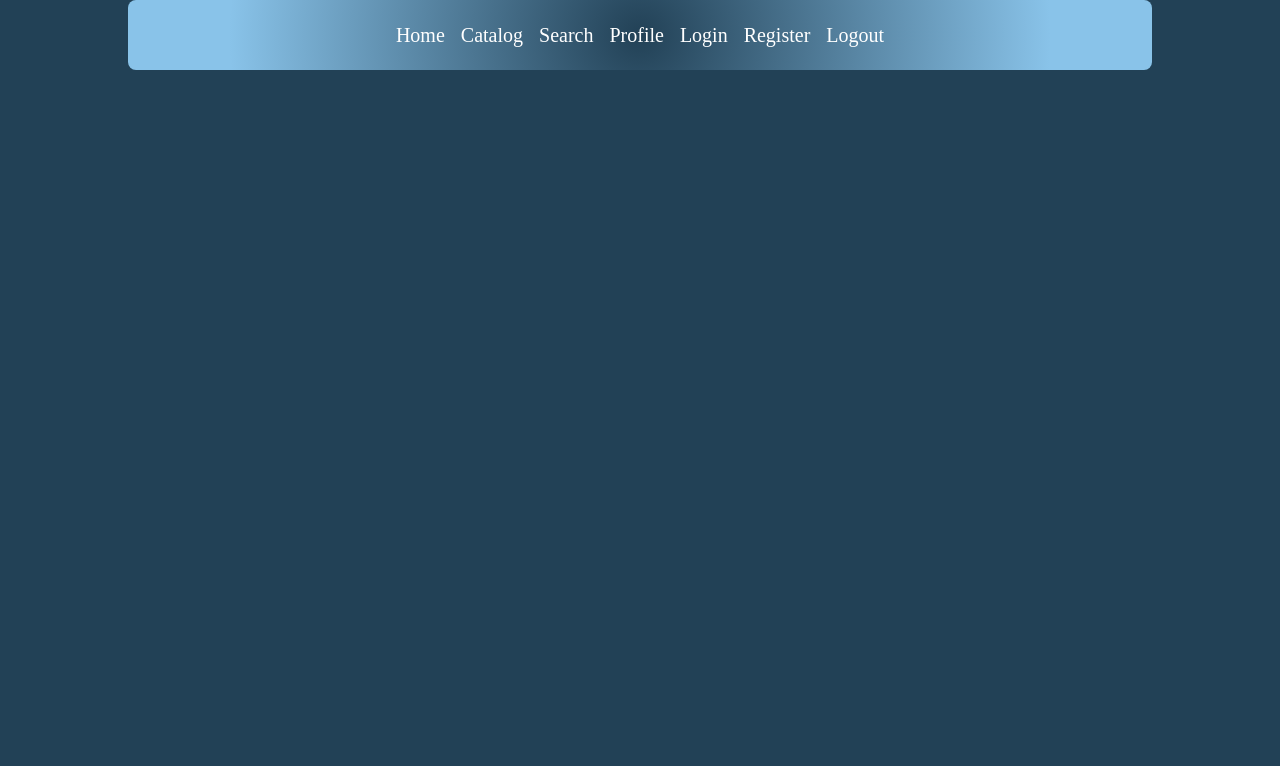
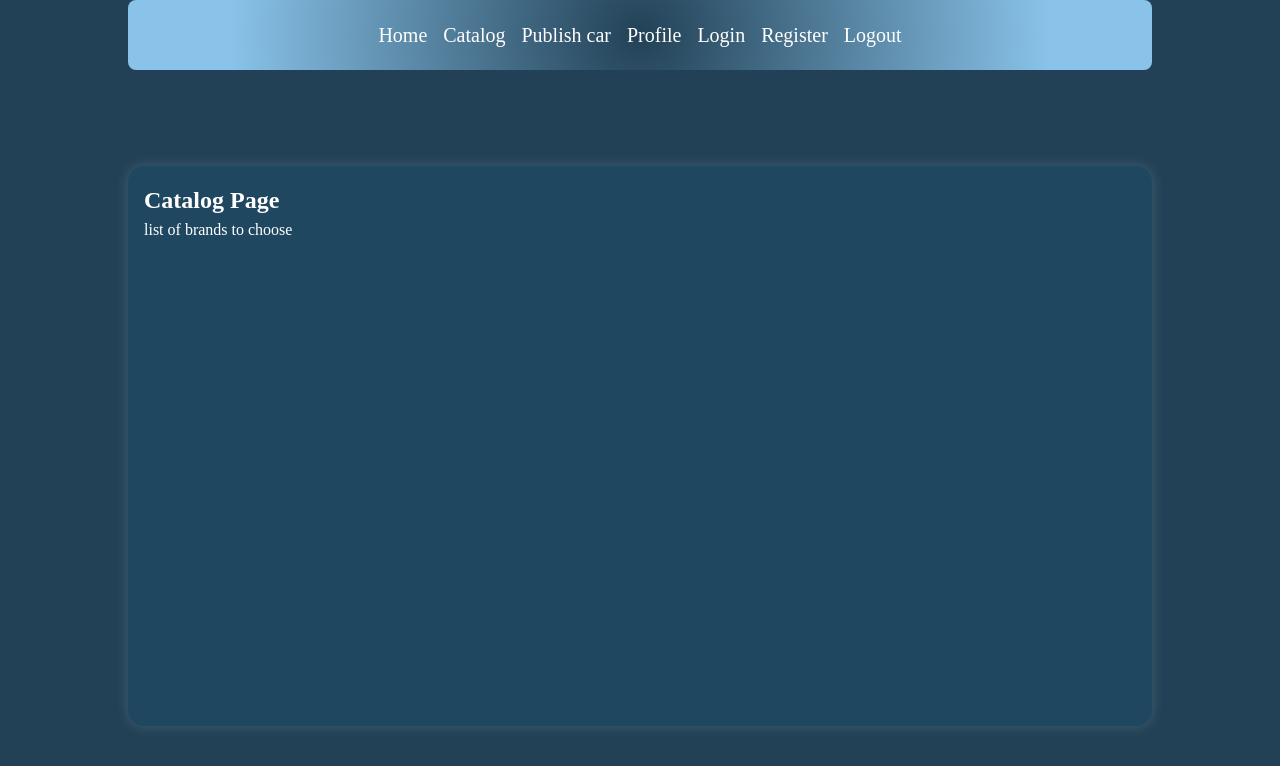
Before and after one commit to Dimo-Hristov/Auto-explorer, a React (Create React App) app in the folder client/: page /catalog in a window 1280 px wide. Shown: the top 766 px of the page. Built offline with nearby package versions, Linux system fonts and the light colour scheme.

Commit message:
create catalogPage, add routes to header

```diff
--- a/client/src/App.js
+++ b/client/src/App.js
@@ -1,18 +1,19 @@
 import './global.css';
 import { Header } from "./components/Header/Header";
 import { Routes, Route } from 'react-router-dom';
-import { HomePage } from './components/homePage/HomePage';
+import { HomePage } from './components/HomePage/HomePage';
+import { CatalogPage } from './components/CatalogPage/CatalogPage';
 
 function App() {
   return (
     <>
       <Header />
       <main className="app">
-
+        <Routes>
+          <Route path='/' element={<HomePage />} />
+          <Route path='/catalog' element={<CatalogPage />} />
+        </Routes>
       </main>
-      <Routes>
-        <Route path='/' element={<HomePage />} />
-      </Routes>
     </>
   );
 }
--- /dev/null
+++ b/client/src/components/CatalogPage/CatalogPage.js
@@ -0,0 +1,8 @@
+export const CatalogPage = () => {
+    return (
+        <section>
+            <h1>Catalog Page</h1>
+            <p>list of brands to choose</p>
+        </section>
+    )
+}
--- a/client/src/components/Header/Header.js
+++ b/client/src/components/Header/Header.js
@@ -1,17 +1,18 @@
 import headerSyles from './header.module.css';
+import { Link } from 'react-router-dom';
 
 export const Header = () => {
     return (
         <header className={headerSyles.header}>
             <nav>
                 <ul>
-                    <li>Home</li>
-                    <li>Catalog</li>
-                    <li>Search</li>
-                    <li>Profile</li>
-                    <li>Login</li>
-                    <li>Register</li>
-                    <li>Logout</li>
+                    <li><Link to={'/'}>Home</Link></li>
+                    <li><Link to={'/catalog'}>Catalog</Link></li>
+                    <li><Link to={'/publish'}>Publish car</Link></li>
+                    <li><Link to={'/profile'}>Profile</Link></li>
+                    <li><Link to={'/login'}>Login</Link></li>
+                    <li><Link to={'/register'}>Register</Link></li>
+                    <li><Link to={'/logout'}>Logout</Link></li>
                 </ul>
             </nav>
         </header>
--- a/client/src/global.css
+++ b/client/src/global.css
@@ -70,6 +70,11 @@ a:not([class]) {
   text-decoration-skip-ink: auto;
 }
 
+a{
+  text-decoration: none;
+  color: inherit;
+}
+
 /* Make images easier to work with */
 img,
 picture {
```
